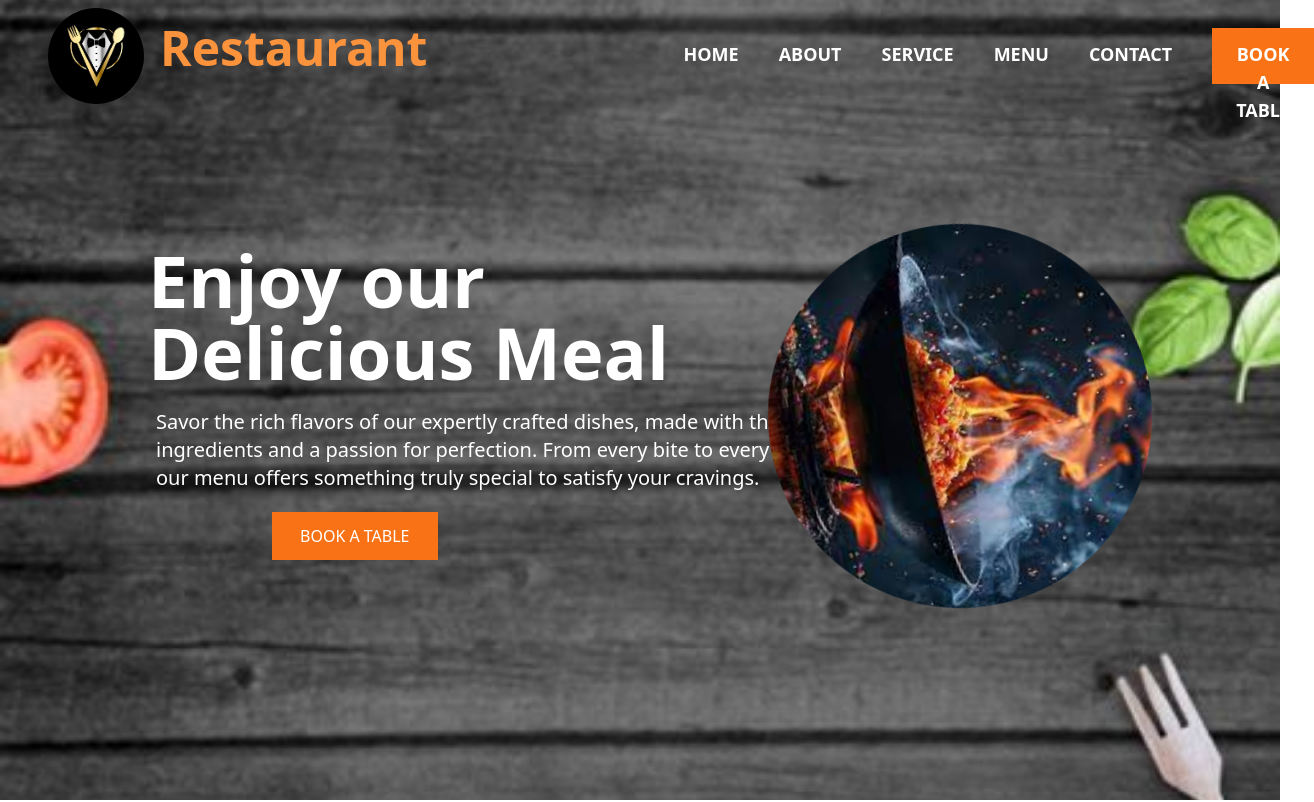
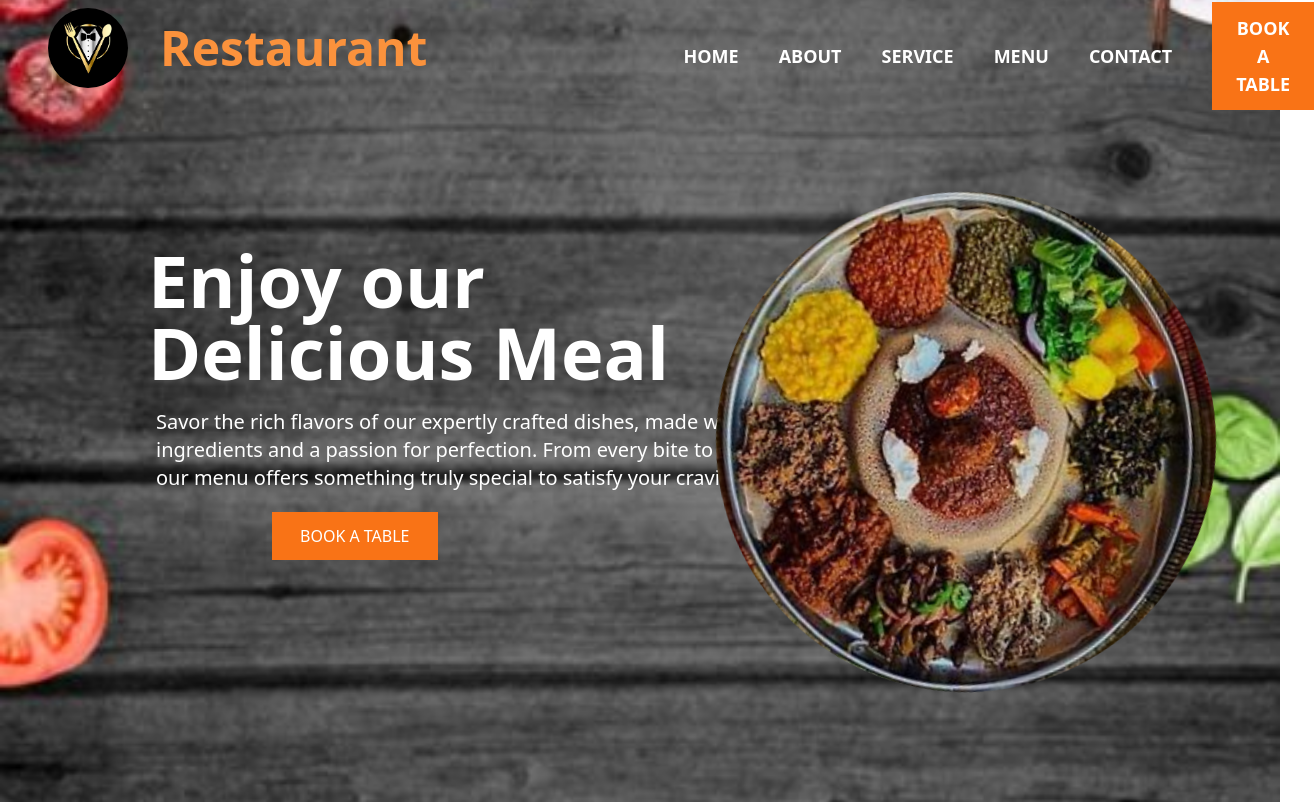
Before and after one commit to Thitina-Begashaw/Restaurant, a React (Vite) app in the folder frontend/: page / in a window 1280 px wide. Shown: the top 802 px of the page, 1314 px wide, since content can reach past the window. Built offline with nearby package versions, Linux system fonts and the light colour scheme.

Commit message:
Update Header style

```diff
--- a/frontend/src/components/Body.jsx
+++ b/frontend/src/components/Body.jsx
@@ -1,5 +1,5 @@
 import React from "react";
-import BodyPic from "../assets/bodyf2.jpg"
+import BodyPic from "../assets/S5.jpg"
 export default function Body(){
   return(
     <div className="flex items-start px-10 py-10">
@@ -9,8 +9,8 @@ export default function Body(){
       <p className="text-xl mb-5 ml-7">Savor the rich flavors of our expertly crafted dishes, made with the freshest<br/> ingredients and a passion for perfection. From every bite to every sip, <br/>our menu offers something truly special to satisfy your cravings.</p>
       <button className="px-7 py-3 mb-20 ml-36 bg-orange-500 hover:bg-orange-600 text-white transition duration-300  ">BOOK A TABLE</button>
       </div>
-      <div className="absolute right-32 top-56">
-      <img className="rounded-full w-96 h-96 animate-spin-custom" src= {BodyPic} alt="" />
+      <div className="absolute right-16 top-48">
+      <img className="rounded-full w-[500px] h-[500px] animate-spin-custom" src= {BodyPic} alt="" />
       </div>
     </div>
   );
--- a/frontend/src/components/Header.jsx
+++ b/frontend/src/components/Header.jsx
@@ -1,22 +1,55 @@
-import React from "react";
+import React, { useState, useEffect } from "react";
 import Rlogo from "../assets/Logo.jpg";
-export default function Header(){
 
-  return(
-    <div className="bg-[url('./assets/Bg8.jpg')] bg-cover bg-center min-h-screen">
-      <div className="flex flex-row gap-12 font-bold h-28">
-        <img className="absolute left-10 top-0 w-28 h-28  p-2 rounded-full" src= {Rlogo} />
-        <h3 className=" cursor-pointer hover:text-orange-400 text-5xl ml-40 mt-6 text-orange-400 font-extrabold">Restaurant</h3>
-        <div className="flex flex-row gap-10 text-white items-centers ml-52 mt-10 text-lg ">
-        <p className="cursor-pointer hover:text-orange-400 transition duration-300">HOME</p>
-        <p className="cursor-pointer hover:text-orange-400 transition duration-300">ABOUT</p>
-        <p className="cursor-pointer hover:text-orange-400 transition duration-300">SERVICE</p>
-        <p className="cursor-pointer hover:text-orange-400 transition duration-300">MENU</p>
-        <p className="cursor-pointer hover:text-orange-400 transition duration-300">CONTACT</p>
-        <button className="flex px-6 py-3 mb-7 -mt-3 bg-orange-500 hover:bg-orange-600 text-white transition duration-300  ">BOOK A TABLE</button>
+export default function Header() {
+  // State to track scroll position
+  const [isScrolled, setIsScrolled] = useState(false);
+
+  useEffect(() => {
+    // Function to handle scroll event
+    const handleScroll = () => {
+      if (window.scrollY > 100) { // You can adjust this value
+        setIsScrolled(true);
+      } else {
+        setIsScrolled(false);
+      }
+    };
+
+    // Add scroll event listener
+    window.addEventListener("scroll", handleScroll);
+
+    // Clean up event listener on component unmount
+    return () => {
+      window.removeEventListener("scroll", handleScroll);
+    };
+  }, []);
+
+  return (
+    <div className="bg-[url('./assets/Bg8.jpg')] bg-cover bg-center h-[150vh]">
+      <div
+        className={`flex flex-row gap-12 font-bold h-28 fixed z-10 ${
+          isScrolled ? "bg-black w-lvw h-24 transition-colors duration-300" : "bg-transparent"
+        }`}
+      >
+        <img
+          className="absolute left-10 top-0 w-24 h-24 p-2 rounded-full"
+          src={Rlogo}
+          alt="Restaurant Logo"
+        />
+        <h3 className="cursor-pointer hover:text-orange-400 text-5xl ml-40 mt-6 text-orange-400 font-extrabold">
+          Restaurant
+        </h3>
+        <div className="flex flex-row gap-10 text-white items-center ml-52 text-lg">
+          <p className="cursor-pointer hover:text-orange-400 transition duration-300">HOME</p>
+          <p className="cursor-pointer hover:text-orange-400 transition duration-300">ABOUT</p>
+          <p className="cursor-pointer hover:text-orange-400 transition duration-300">SERVICE</p>
+          <p className="cursor-pointer hover:text-orange-400 transition duration-300">MENU</p>
+          <p className="cursor-pointer hover:text-orange-400 transition duration-300">CONTACT</p>
+          <button className="flex px-6 py-3  bg-orange-500 hover:bg-orange-600 text-white transition duration-300">
+            BOOK A TABLE
+          </button>
         </div>
       </div>
     </div>
-
   );
 }
```
Also changed, not shown: frontend/src/assets/S5.jpg (added).
